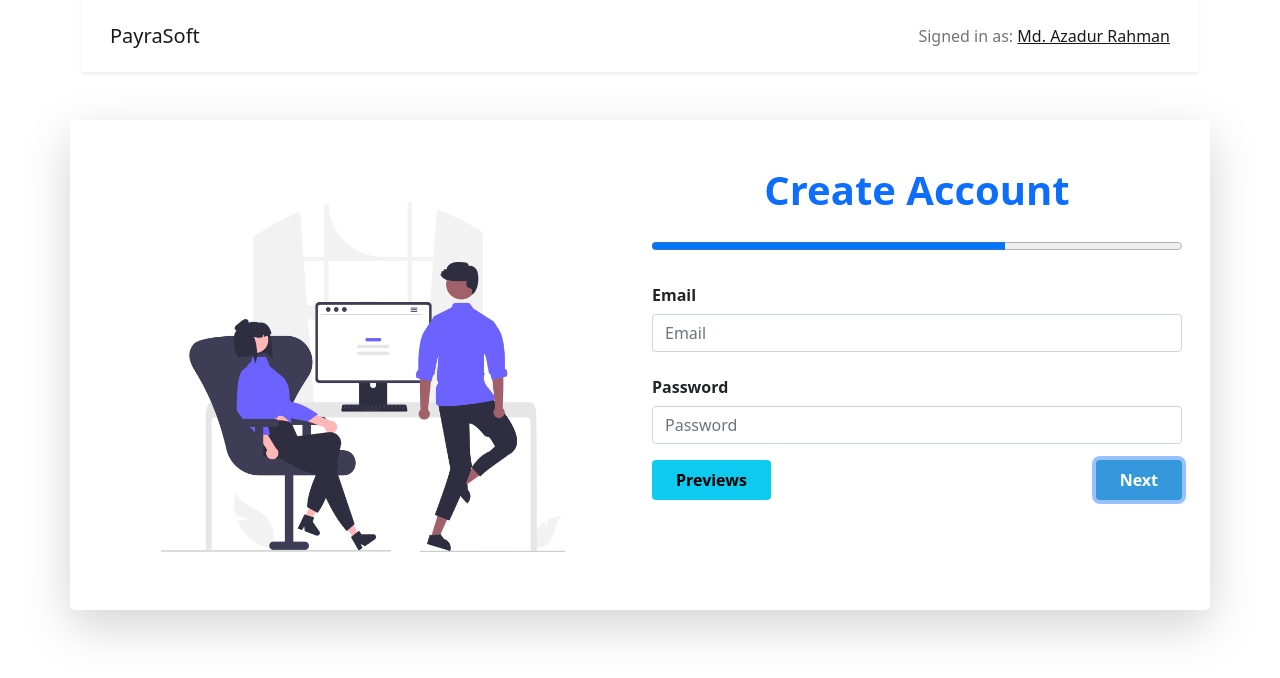
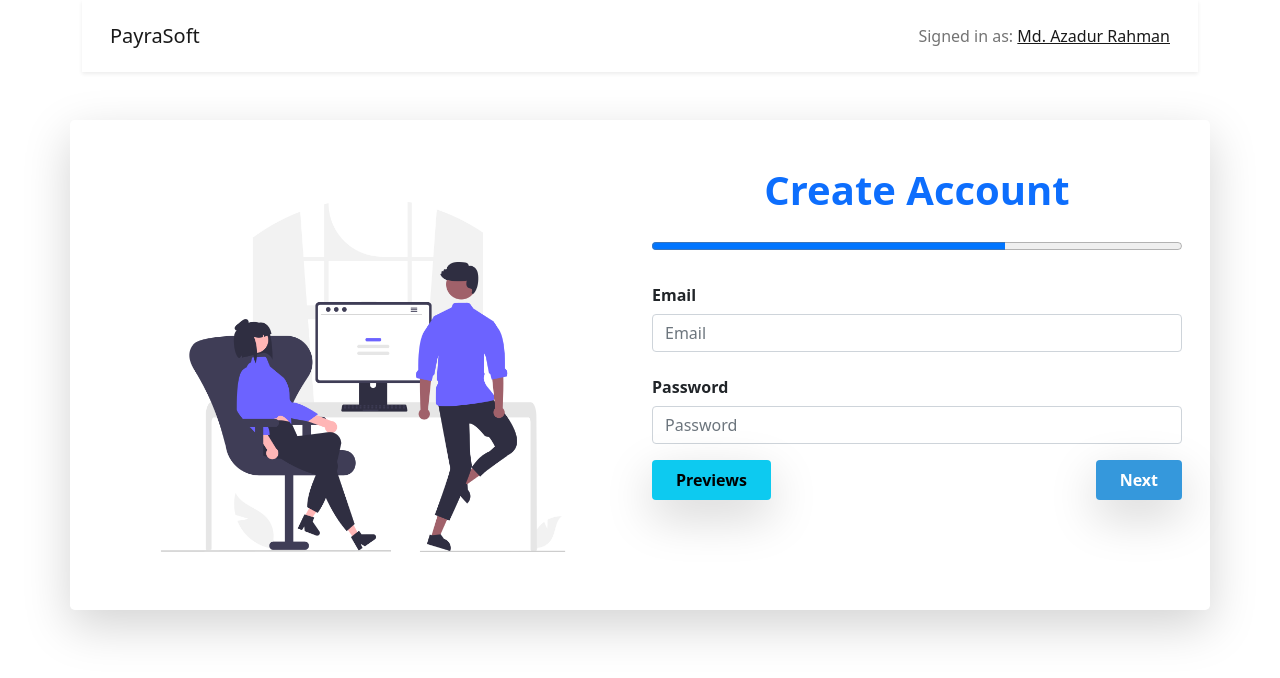
Before and after one commit to iazadur/payrasoft, a React (Create React App) app: page / in a window 1280 px wide. Both pictures are taken after a click on the button "Next". Shown: the top 678 px of the page. Built offline with nearby package versions, Linux system fonts and the light colour scheme.

Commit message:
complete

```diff
--- a/src/components/Login/Login.jsx
+++ b/src/components/Login/Login.jsx
@@ -60,10 +60,10 @@ const Login = ({ user, setUser }) => {
 
                     <Col>
                         <div>
-                            {page > 1 && <Button variant="info" className="float-start px-4 py-2 fw-bold border-0" onClick={goPreviewsPage}>Previews</Button>}
+                            {page > 1 && <Button variant="info" className="float-start px-4 py-2 fw-bold border-0 shadow-lg" onClick={goPreviewsPage}>Previews</Button>}
                             <div>
-                                {page !== 3 && <Button variant="primary" style={{backgroundColor: '#3598DC'}}  className="float-end px-4 py-2 fw-bold border-0" onClick={goNextPage}>Next</Button>}
-                                {page === 3 && <Button variant="success" style={{backgroundColor: '#3598DC'}} className="float-end px-4 py-2 fw-bold border-0"  type="submit">Submit</Button>}
+                                {page !== 3 && <Button variant="primary" style={{backgroundColor: '#3598DC'}}  className="float-end px-4 py-2 fw-bold border-0 shadow-lg" onClick={goNextPage}>Next</Button>}
+                                {page === 3 && <Button variant="success" style={{backgroundColor: '#3598DC'}} className="float-end px-4 py-2 fw-bold border-0 shadow-lg"  type="submit">Submit</Button>}
                             </div>
                         </div>
                     </Col>
```
